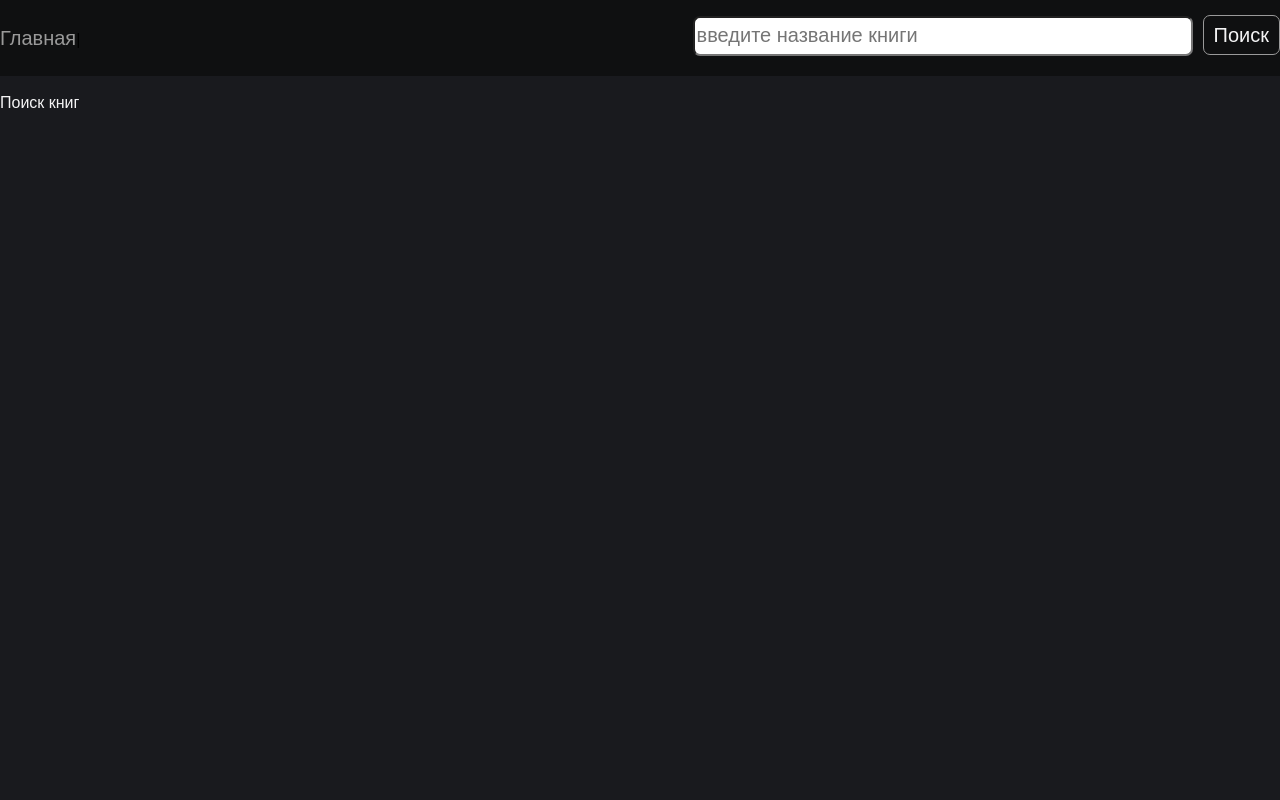
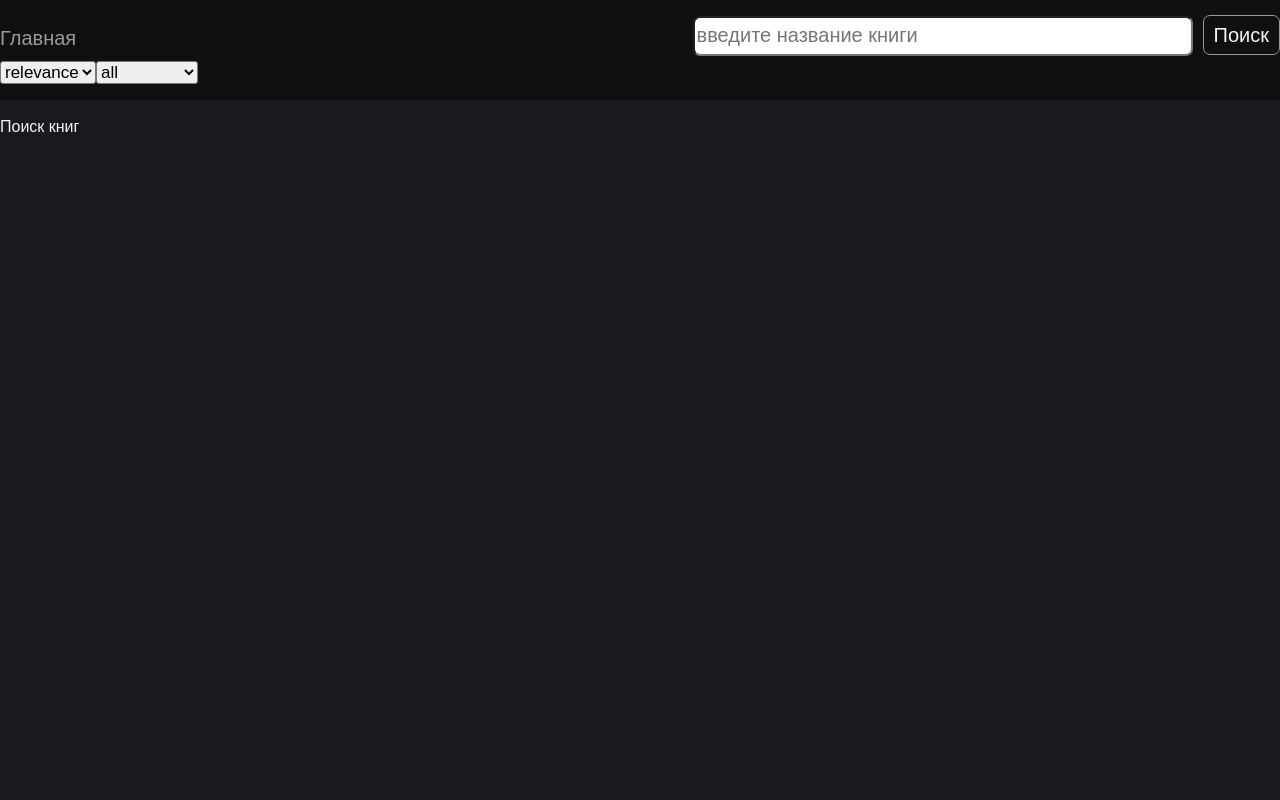
Before and after one commit to olgarachkova/books-app, a React app: page / in a window 1280 px wide. Shown: the top 800 px of the page. Built offline with nearby package versions, Linux system fonts and the light colour scheme.

Commit message:
поиск по категориям, пагинация

```diff
--- a/src/actions/booksActions.js
+++ b/src/actions/booksActions.js
@@ -8,7 +8,7 @@ export const getBooksByKeyword = (searchQuery, subject = '', startIndex = 0, max
         try {
             dispatch(setLoading(true));
             const response = await axios.get(`https://www.googleapis.com/books/v1/volumes?q=${searchQuery}${subject}&startIndex=${startIndex}&maxResults=${maxResults}&orderBy=${orderBy}&key=${gkey}`);
-            //'+subject:'
+            console.log(`https://www.googleapis.com/books/v1/volumes?q=${searchQuery}${subject}&startIndex=${startIndex}&maxResults=${maxResults}&orderBy=${orderBy}&key=${gkey}`);
             dispatch(setSearchResults(response.data));
         } catch (error) {
             dispatch(setFetchError(true));
--- a/src/components/Header/Header.js
+++ b/src/components/Header/Header.js
@@ -4,17 +4,29 @@ import React, { useState } from "react";
 import { Link, useHistory } from 'react-router-dom';
 
 import { Button } from 'components/Button';
+import { Select } from 'components/Select';
 
 export function Header() {
     let history = useHistory();
     const [searchQuery, setSearchQuery] = useState("");
+    const [orderBy, setOrderBy] = useState("relevance");
+    const [subject, setSubject] = useState("all");
 
     const handleInputChange = (event) => {
         setSearchQuery(event.target.value);
     }
 
-    const handleSubmit = () => {
-        history.push(`/search?search=${searchQuery}`);
+    const handleOrderBySelectChange = (event) => {
+        setOrderBy(event.target.value);
+    }
+
+    const handleSubjectSelectChange = (event) => {
+        setSubject(event.target.value);
+    }
+
+    const handleSubmit = (event) => {
+        event.preventDefault();
+        history.push(`/search?search=${searchQuery}&orderBy=${orderBy}&subject=${subject}`);
     }
 
     return (
@@ -30,6 +42,10 @@ export function Header() {
                         <Button type="submit">Поиск</Button>
                     </form>
                 </div>
+                <div>
+                    <Select values={['relevance', 'newest']} currentValue={orderBy} onChange={handleOrderBySelectChange} />
+                    <Select values={['all', 'art', 'biography', 'computers', 'history', 'medical', 'poetry']} currentValue={subject} onChange={handleSubjectSelectChange} />
+                </div>
             </div>
         </header>
     )
--- a/src/components/Select/Select.js
+++ b/src/components/Select/Select.js
@@ -1,18 +1,12 @@
 import './Select.scss'
 
-import React, { useState } from 'react';
+import React from 'react';
 
-export function Select({ values, defaultValue, currentValue, ...props }) {
-    const [currentValue, setCurrentValue] = useState(defaultValue);
-
-    const handleChange = (event) => {
-        setCurrentValue(event.target.value);
-    }
-
+export function Select({ values, currentValue, ...props }) {
     return (
-        <select value={currentValue} onChange={handleChange} className='select' {...props}>
-            {values.map((value, idx) =>
-                <option value={value} key={idx}>{value}</option>
+        <select value={currentValue} className='select' {...props}>
+            {values.map((value) =>
+                <option value={value} key={`option-${value}`}>{value}</option>
             )}
         </select>
     )
--- a/src/containers/SearchPageContainer.js
+++ b/src/containers/SearchPageContainer.js
@@ -1,14 +1,21 @@
-import React, { useEffect } from 'react';
+import React, { useEffect, useState } from 'react';
 import { useSelector, useDispatch } from 'react-redux';
 import { useLocation, Redirect } from "react-router-dom";
 
 import { SearchPage } from 'components/SearchPage';
 import { Loader } from 'components/Loader'
+import { Button } from 'components/Button';
 import { getBooksByKeyword } from "actions/booksActions"
 
 export function SearchPageContainer() {
     const searchQuery = (new URLSearchParams(useLocation().search)).get('search');
+    const orderBy = (new URLSearchParams(useLocation().search)).get('orderBy');
+    const subject = (new URLSearchParams(useLocation().search)).get('subject');
     const dispatch = useDispatch();
+
+    const maxResults = 30;
+    const [startIndex, setStartIndex] = useState(0);
+    const [isFetchingNeeded, setIsFetchingNeeded] = useState(true);
 
     const loading = useSelector(state => state.books.loading);
     const error = useSelector(state => state.books.error);
@@ -16,17 +23,34 @@ export function SearchPageContainer() {
     const totalItems = useSelector(state => state.books.totalItems);
 
     useEffect(() => {
-        dispatch(getBooksByKeyword(searchQuery));
-    }, [searchQuery]);
+        let category = '';
+        if (subject !== 'all') {
+            category = `+subject:${subject}`;
+        }
+        dispatch(getBooksByKeyword(searchQuery, category, startIndex, maxResults, orderBy));
+    }, [startIndex, orderBy, subject]);
+
+    useEffect(() => {
+        if (startIndex + maxResults > totalItems) {
+            setIsFetchingNeeded(false)
+        } else {
+            setIsFetchingNeeded(true)
+        };
+    }, [totalItems]);
 
     if (error) {
         return <Redirect to='/error' />
+    }
+
+    const handleLoadMore = () => {
+        setStartIndex(startIndex + maxResults);
     }
 
     return (
         <>
             {loading && <Loader />}
             {!loading && <SearchPage results={results} totalItems={totalItems} />}
+            {isFetchingNeeded && <Button onClick={handleLoadMore}>Load more</Button>}
         </>
     )
 }
--- a/src/reducers/booksReducer.js
+++ b/src/reducers/booksReducer.js
@@ -27,7 +27,7 @@ export const booksReducer = (state = initialState, action) => {
             return {
                 ...state,
                 loading: false,
-                searchResults: items,
+                searchResults: state.searchResults.concat(items),
                 totalItems: action.payload.totalItems,
             };
         }
```
